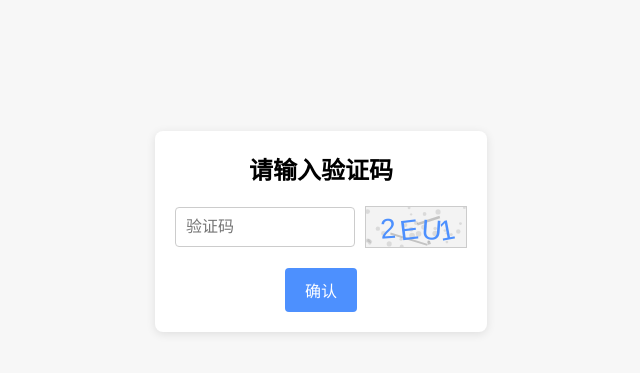
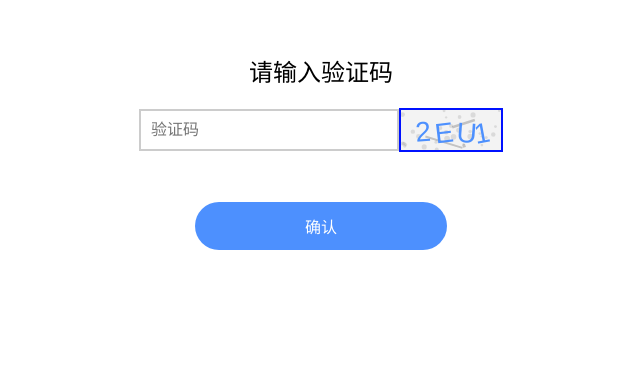
Before and after one commit to qqqcloud/qqqcloud.github.io, a plain HTML site: page index.html in a window 1280 px wide. Shown: the part 169-542 px from the top of the page, without its empty margins (319-959 px from the left). Drawn offline with Linux system fonts and the light colour scheme.

Commit message:
Update style.css

```diff
--- a/style.css
+++ b/style.css
@@ -6,7 +6,7 @@
 
 body {
     font-family: Arial, sans-serif;
-    background-color: #f7f7f7;
+    background-color: #ffffff;
     display: flex;
     justify-content: center;
     align-items: center;
@@ -17,40 +17,46 @@ body {
     background-color: #fff;
     padding: 20px;
     border-radius: 8px;
-    box-shadow: 0 2px 10px rgba(0, 0, 0, 0.1);
     text-align: center;
+    margin-top: -150px; /* 向上移动 50px */
 }
 
+
+
+
 h2 {
+    margin-top: -10px; /* 根据需要调整值 */
     margin-bottom: 20px;
+    font-family: 'Arial', sans-serif;
+    font-weight: 200;
 }
+
+
 
 .captcha-box {
     display: flex;
     justify-content: space-between;
     align-items: center;
-    margin-bottom: 20px;
+    margin-bottom: 50px;
 }
 
 #captcha-input {
     padding: 10px;
     font-size: 16px;
-    width: 180px;
-    border: 1px solid #ccc;
-    border-radius: 4px;
+    width: 260px;
+    border: 2px solid #cccccc;
 }
 
 #captcha-canvas {
-    margin-left: 10px;
-    border: 1px solid #ccc;
+    border: 2px solid #0011ff;
 }
 
 #submit-button {
     background-color: #4d90fe;
     color: white;
-    padding: 10px 20px;
+    padding: 12px 110px;
     border: none;
-    border-radius: 4px;
+    border-radius: 50px;
     cursor: pointer;
     font-size: 16px;
 }
```
